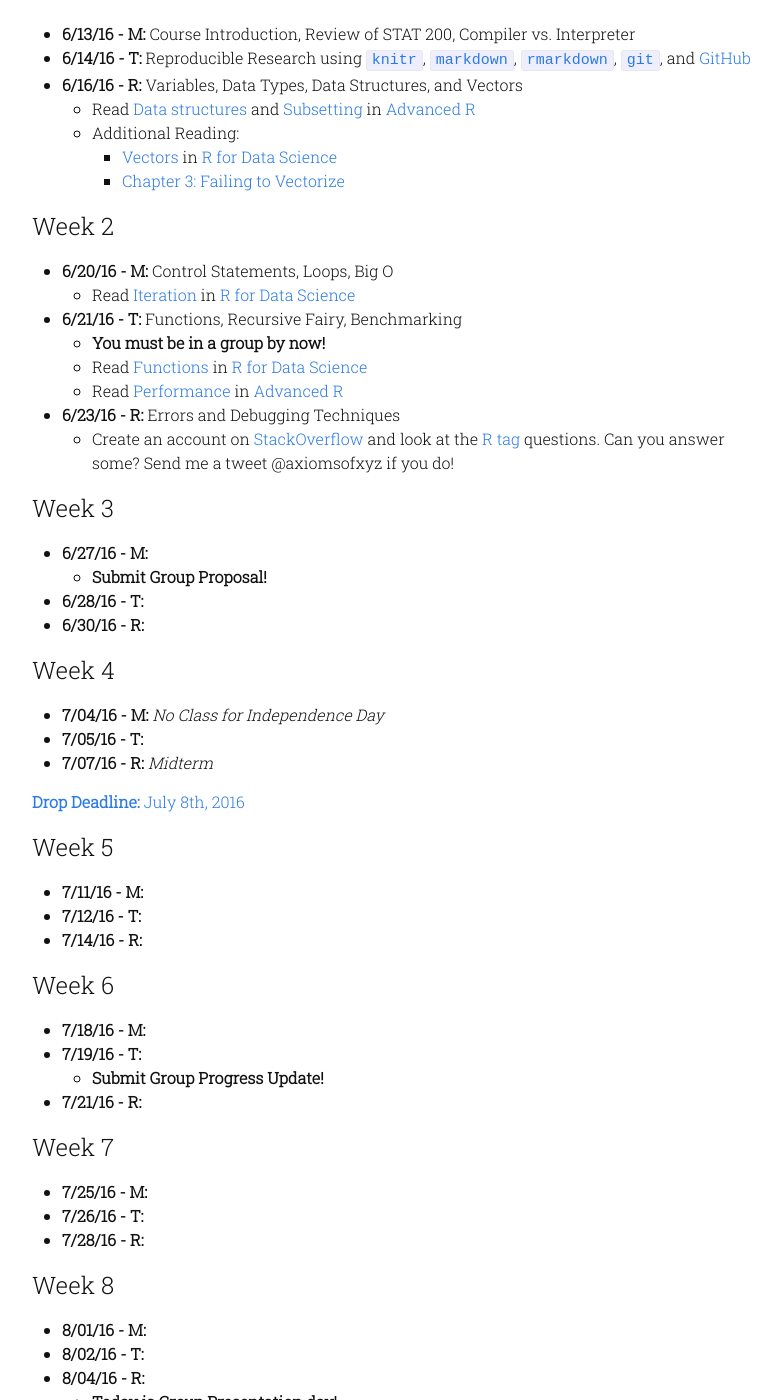
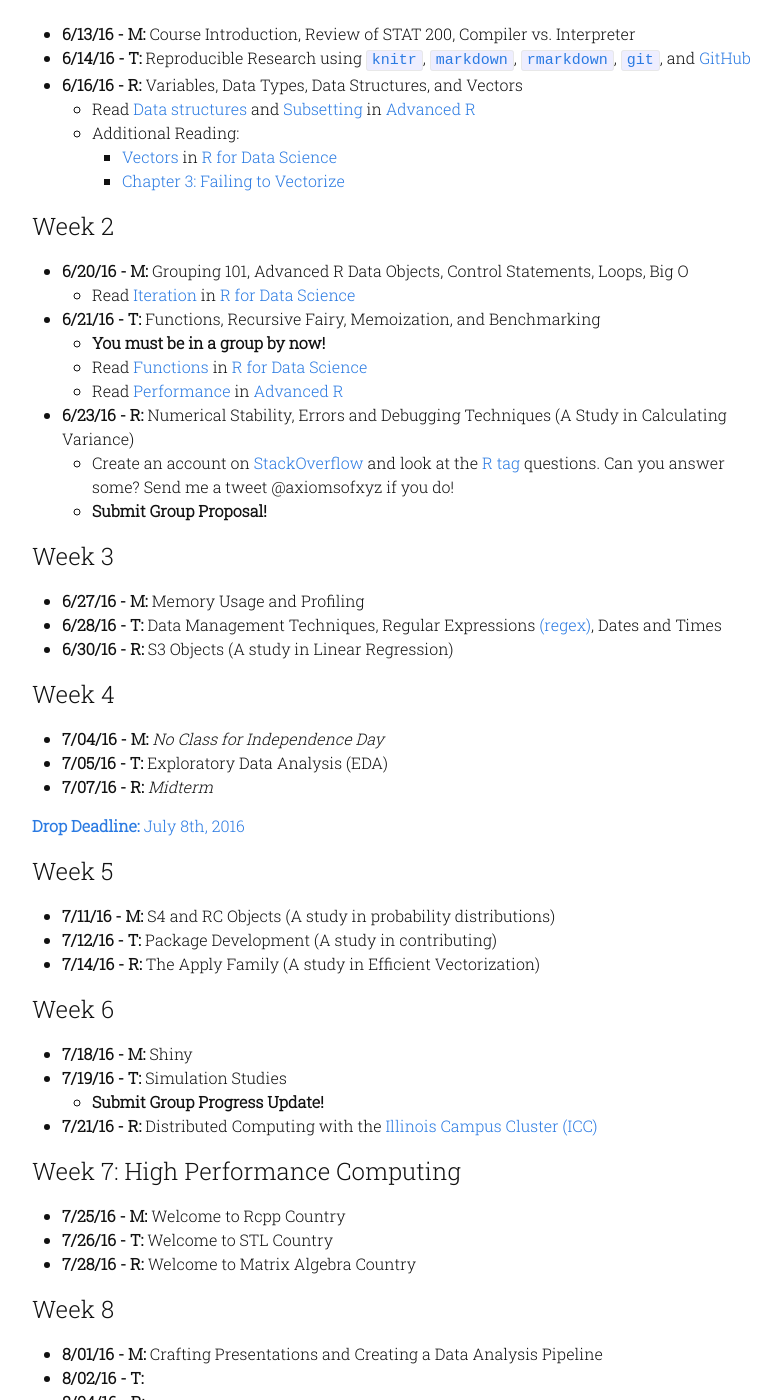
Before and after one commit to stat385uiuc/su2016, a Jekyll site: the page built from schedule.md, in a window 1280 px wide and 1400 px high, scrolled down 527 px. Shown: the whole window, without its empty margins (238-1019 px from the left). Built offline with Jekyll 4.4.1, drawn with Linux system fonts in a browser that asks for light colours.

Commit message:
Added more section content to schedule. Very tentative.

```diff
--- a/schedule.md
+++ b/schedule.md
@@ -26,52 +26,52 @@ Note: All homework is due on **Sunday** at **11:59 PM CDT** by e-mail to **balam
          * [Chapter 3: Failing to Vectorize](http://www.burns-stat.com/pages/Tutor/R_inferno.pdf#page=17)
 
 # Week 2
-- **6/20/16 - M:** Control Statements, Loops, Big O
+- **6/20/16 - M:** Grouping 101, Advanced R Data Objects, Control Statements, Loops, Big O
     - Read [Iteration](http://r4ds.had.co.nz/iteration.html) in [R for Data Science](http://r4ds.had.co.nz/)
-- **6/21/16 - T:** Functions, Recursive Fairy, Benchmarking
+- **6/21/16 - T:** Functions, Recursive Fairy, Memoization, and Benchmarking
     - **You must be in a group by now!**
     - Read [Functions](http://r4ds.had.co.nz/functions.html) in [R for Data Science](http://r4ds.had.co.nz/)
     - Read [Performance](http://adv-r.had.co.nz/Performance.html) in [Advanced R](http://adv-r.had.co.nz/)
-- **6/23/16 - R:** Errors and Debugging Techniques
+- **6/23/16 - R:** Numerical Stability, Errors and Debugging Techniques (A Study in Calculating Variance)
     - Create an account on [StackOverflow](http://stackoverflow.com) and look at the [R tag](http://stackoverflow.com/questions/tagged/r) questions. Can you answer some? Send me a tweet @axiomsofxyz if you do!
+    - **Submit Group Proposal!**
 
 
 # Week 3
-- **6/27/16 - M:**
-    - **Submit Group Proposal!**
-- **6/28/16 - T:**
-- **6/30/16 - R:**
+- **6/27/16 - M:** Memory Usage and Profiling
+- **6/28/16 - T:** Data Management Techniques, Regular Expressions [(regex)](http://regexr.com/), Dates and Times
+- **6/30/16 - R:** S3 Objects (A study in Linear Regression)
 
 
 # Week 4
-- **7/04/16 - M:**  *No Class for Independence Day*
-- **7/05/16 - T:**
+- **7/04/16 - M:** *No Class for Independence Day*
+- **7/05/16 - T:** Exploratory Data Analysis (EDA)
 - **7/07/16 - R:** *Midterm*
 
 [**Drop Deadline:** July 8th, 2016](https://registrar.illinois.edu/summer-academic-calendar-16)
 
 # Week 5
 
-- **7/11/16 - M:**
-- **7/12/16 - T:**
-- **7/14/16 - R:**
+- **7/11/16 - M:** S4 and RC Objects (A study in probability distributions)
+- **7/12/16 - T:** Package Development (A study in contributing)
+- **7/14/16 - R:** The Apply Family (A study in Efficient Vectorization)
 
 # Week 6
 
-- **7/18/16 - M:**
-- **7/19/16 - T:**
+- **7/18/16 - M:** Shiny
+- **7/19/16 - T:** Simulation Studies
     - **Submit Group Progress Update!**
-- **7/21/16 - R:**
+- **7/21/16 - R:** Distributed Computing with the [Illinois Campus Cluster (ICC)](https://campuscluster.illinois.edu/user_info/doc/beginner.html)
 
-# Week 7
+# Week 7: High Performance Computing
 
-- **7/25/16 - M:**
-- **7/26/16 - T:**
-- **7/28/16 - R:**
+- **7/25/16 - M:** Welcome to Rcpp Country
+- **7/26/16 - T:** Welcome to STL Country
+- **7/28/16 - R:** Welcome to Matrix Algebra Country
 
 # Week 8
 
-- **8/01/16 - M:**
+- **8/01/16 - M:** Crafting Presentations and Creating a Data Analysis Pipeline
 - **8/02/16 - T:**
 - **8/04/16 - R:**
     - **Today is Group Presentation day!**
```
